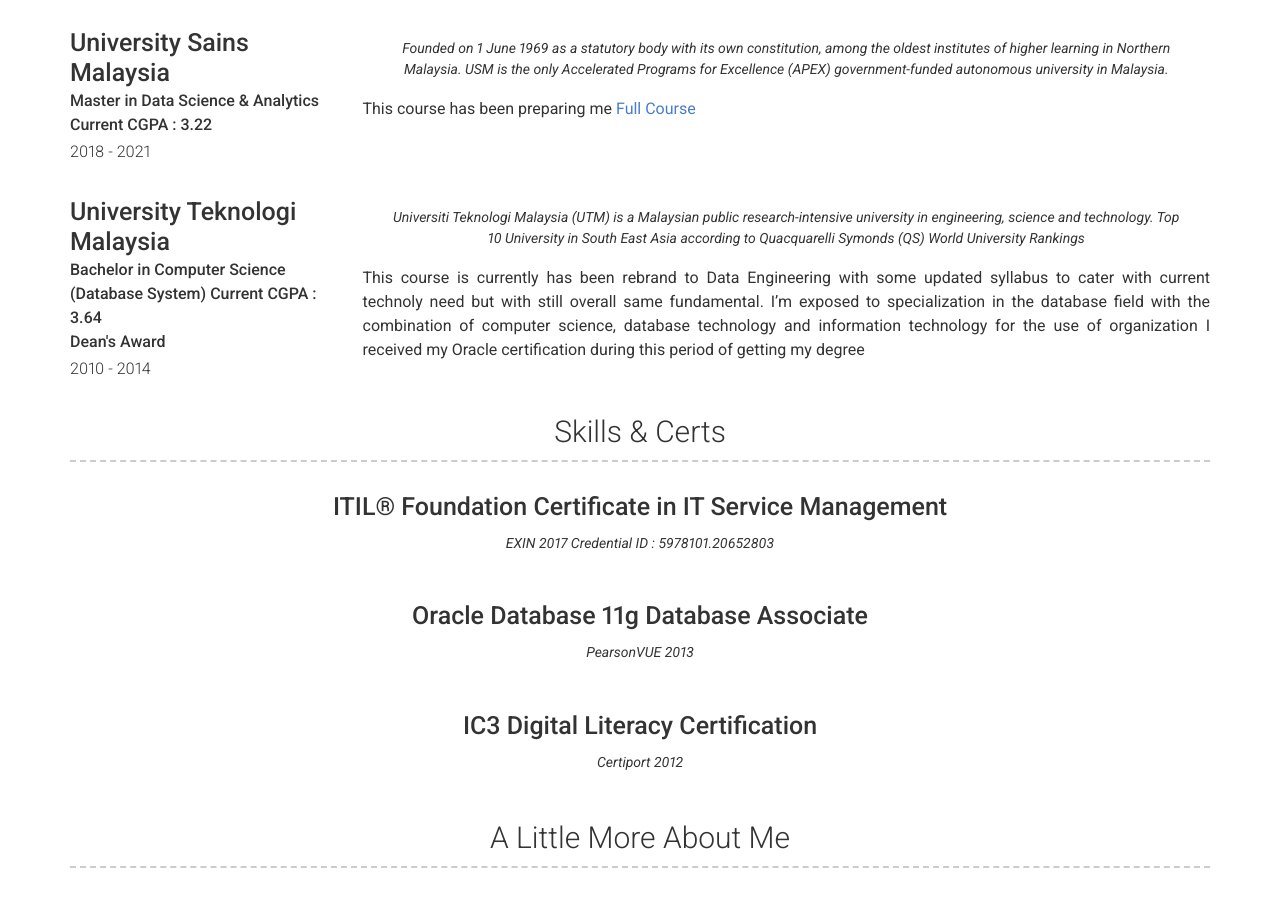
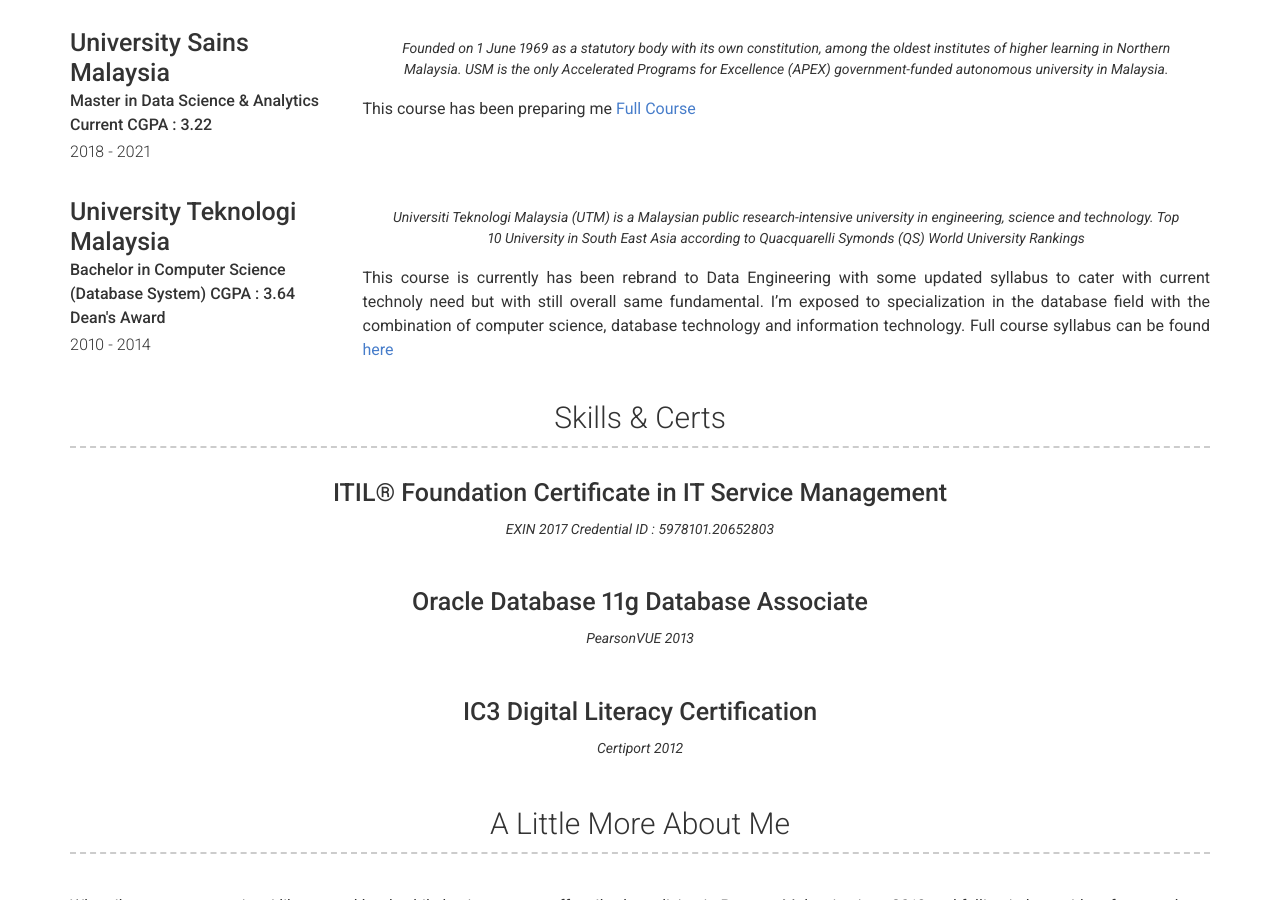
Before and after one commit to mahirahamzah/Resume, a Jekyll site: the page built from index.md, in a window 1280 px wide and 900 px high, scrolled down 1201 px. Built offline with Jekyll 4.4.1, drawn with Linux system fonts in a browser that asks for light colours; nearby versions of some CDN libraries.

Commit message:
Update education.yml

```diff
--- a/_data/education.yml
+++ b/_data/education.yml
@@ -17,10 +17,9 @@
   dates: 2010 - 2014
   qualification: >
     Bachelor in Computer Science (Database System)
-    Current CGPA : 3.64 <br>
+    CGPA : 3.64 <br>
     Dean's Award
   quote: >
     Universiti Teknologi Malaysia (UTM) is a Malaysian public research-intensive university in engineering, science and technology. Top 10 University in South East Asia according to Quacquarelli Symonds (QS) World University Rankings
   description: | # this will include new lines to allow paragraphs
-    This course is currently has been rebrand to Data Engineering with some updated syllabus to cater with current technoly need but with still overall same fundamental. I'm exposed to  specialization in the database field with the combination of computer science, database technology and information technology for the use of organization
-    I received my Oracle certification during this period of getting my degree
+    This course is currently has been rebrand to Data Engineering with some updated syllabus to cater with current technoly need but with still overall same fundamental. I'm exposed to  specialization in the database field with the combination of computer science, database technology and information technology. Full course syllabus can be found [here](https://engineering.utm.my/computing/is/data_engineering/){:target="_blank"}
```
